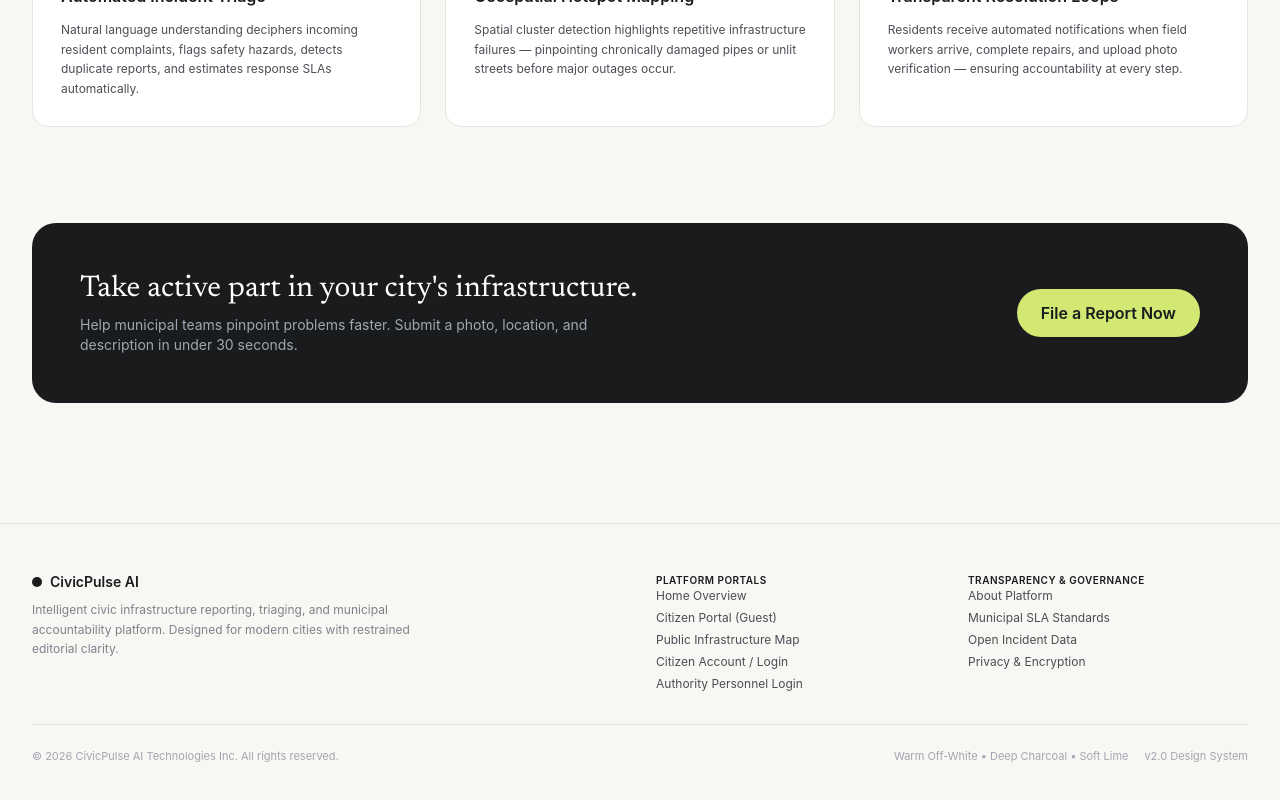
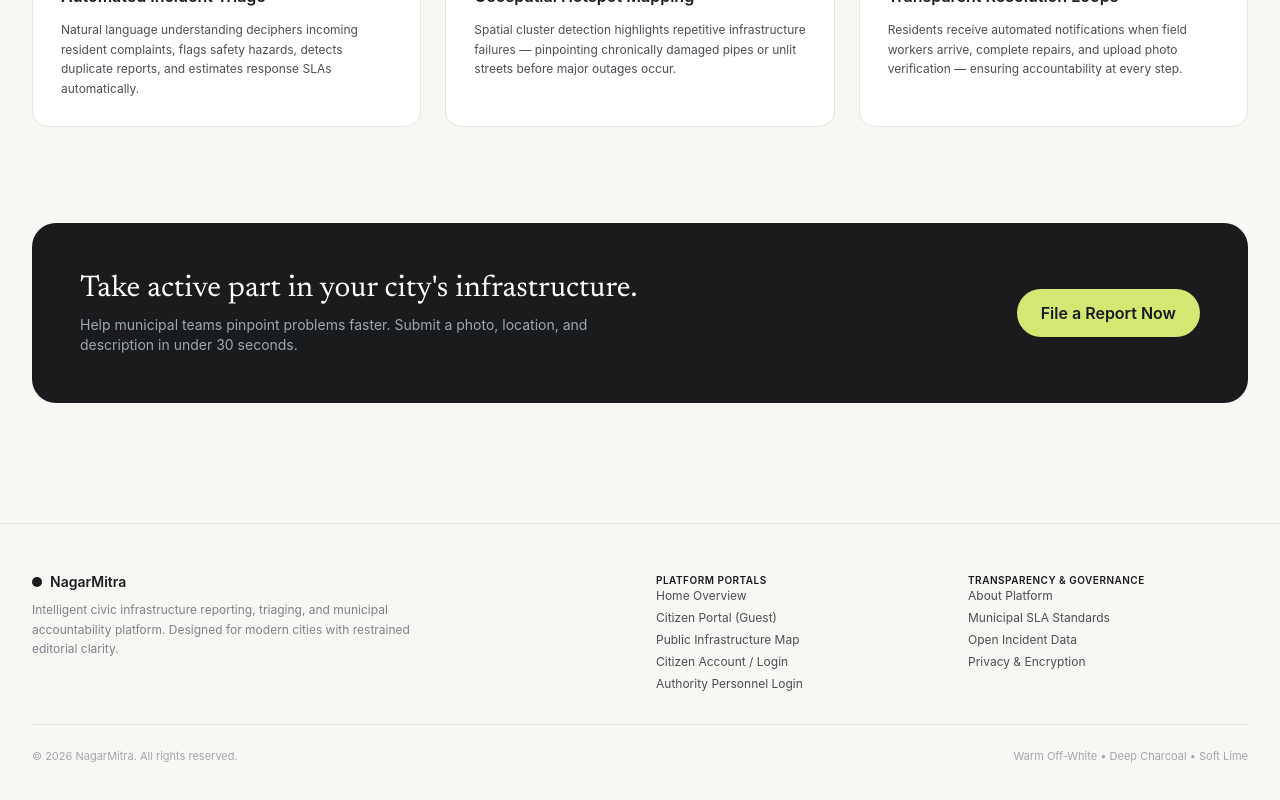
Before and after one commit to akshit-943/NagarMitra, a React (Vite) app in the folder frontend/: page / in a window 1280 px wide. Shown: the part 2497-3297 px from the top of the page. Built offline with nearby package versions, Linux system fonts and the light colour scheme; no server answers.

Commit message:
chore: update footer branding and copyright to NagarMitra

```diff
--- a/frontend/src/App.jsx
+++ b/frontend/src/App.jsx
@@ -103,7 +103,7 @@ function AppContent() {
               <div className="space-y-2 md:col-span-2 max-w-sm">
                 <div className="flex items-center gap-2">
                   <span className="w-2.5 h-2.5 rounded-full bg-[#191B1D]" />
-                  <span className="font-semibold text-sm text-[#191B1D]">CivicPulse AI</span>
+                  <span className="font-semibold text-sm text-[#191B1D]">NagarMitra</span>
                 </div>
                 <p className="text-xs text-[#7E828B] leading-relaxed">
                   Intelligent civic infrastructure reporting, triaging, and municipal accountability platform. Designed for modern cities with restrained editorial clarity.
@@ -166,11 +166,10 @@ function AppContent() {
 
             <div className="pt-6 flex flex-col sm:flex-row items-center justify-between gap-4 text-[11px] text-[#A2A6B0]">
               <div>
-                &copy; {new Date().getFullYear()} CivicPulse AI Technologies Inc. All rights reserved.
+                &copy; {new Date().getFullYear()} NagarMitra. All rights reserved.
               </div>
               <div className="flex items-center gap-4">
                 <span>Warm Off-White &bull; Deep Charcoal &bull; Soft Lime</span>
-                <span>v2.0 Design System</span>
               </div>
             </div>
           </div>
```
